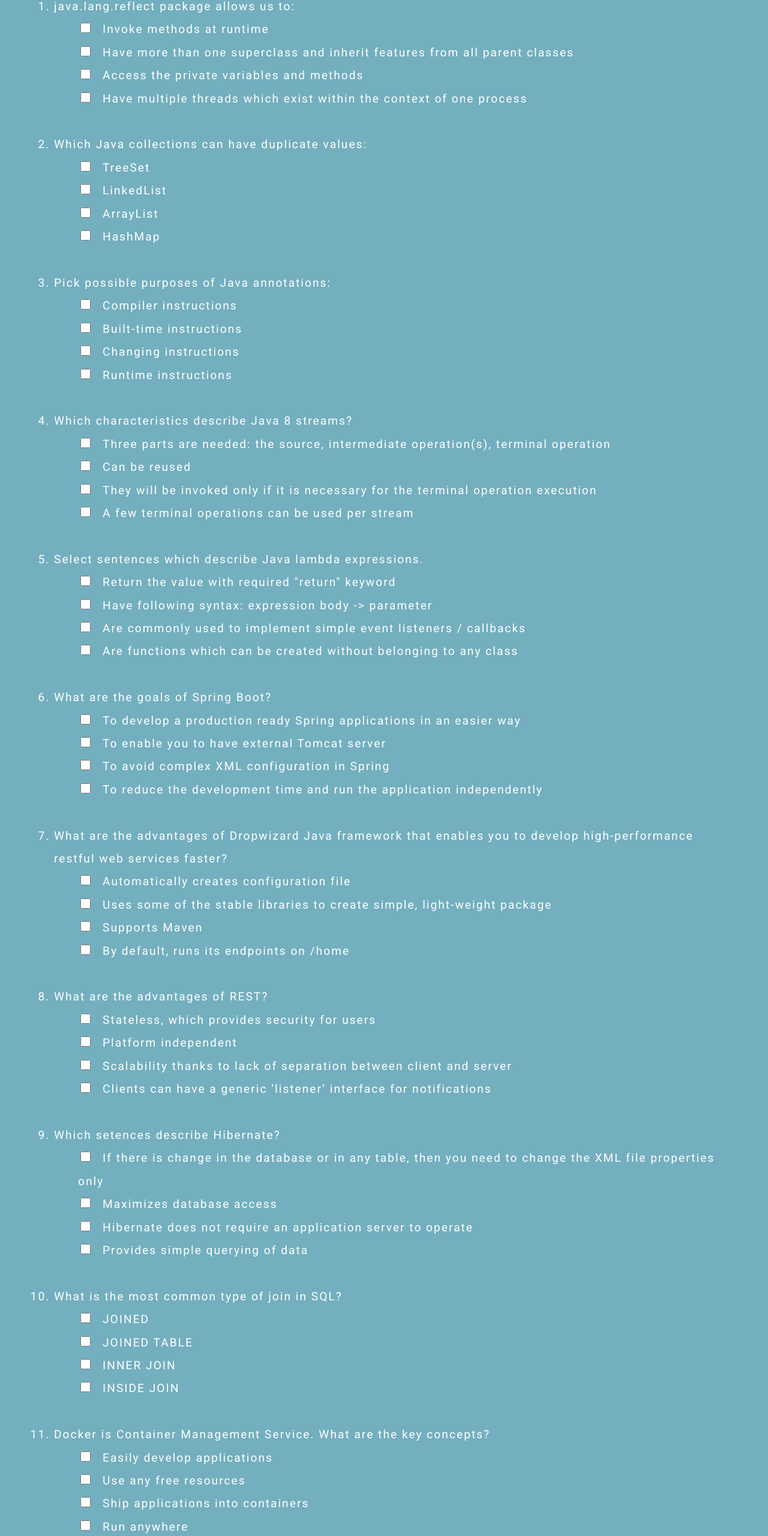
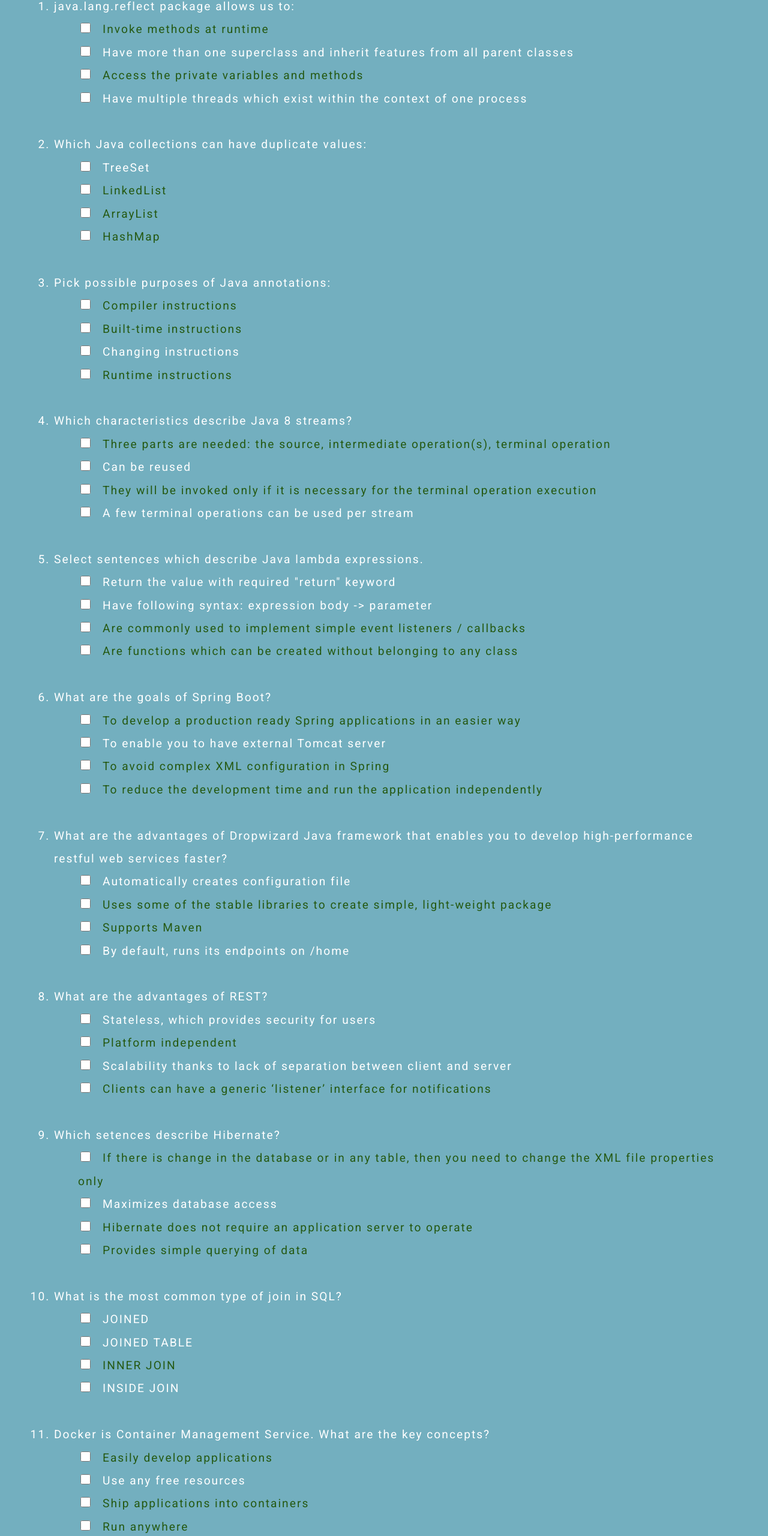
Before and after one commit to kpilszak/it-quiz, a plain HTML site: page index.html in a window 1280 px wide. Shown: the part 236-2797 px from the top of the page at 60% size. Drawn offline with Linux system fonts and the light colour scheme.

Commit message:
feat: Create span elements

```diff
--- a/index.html
+++ b/index.html
@@ -13,14 +13,14 @@
 				<li>java.lang.reflect package allows us to:
                     <ul>
                         <li>
-                            <label><input type="checkbox" class="correct">Invoke methods at runtime</label>
+                            <label><input type="checkbox"><span class="correct">Invoke methods at runtime</span></label>
                         </li>
                         <li>
                             <label><input type="checkbox">Have more than one superclass and inherit features from all parent classes</label>
                             <span class="correction"> It's called multiple inheritance, but is not allowed in Java. It's allowed in C++</span>
                         </li>
                         <li>
-                            <label><input type="checkbox" class="correct">Access the private variables and methods</label>
+                            <label><input type="checkbox"><span class="correct">Access the private variables and methods</span></label>
                         </li>
                         <li>
                             <label><input type="checkbox">Have multiple threads which exist within the context of one process</label>
@@ -36,13 +36,13 @@
                            <span class="correction"> Every set has unique values</span>
                        </li>
                        <li>
-                           <label><input type="checkbox" class="correct">LinkedList</label>
+                           <label><input type="checkbox"><span class="correct">LinkedList</span></label>
                        </li>
                        <li>
-                           <label><input type="checkbox" class="correct">ArrayList</label>
+                           <label><input type="checkbox"><span class="correct">ArrayList</span></label>
                        </li>
                        <li>
-                           <label><input type="checkbox" class="correct">HashMap</label>
+                           <label><input type="checkbox"><span class="correct">HashMap</span></label>
                        </li>
                    </ul>
                 </li>
@@ -50,17 +50,17 @@
                 <li>Pick possible purposes of Java annotations:
 					<ul>
                         <li>
-                            <label><input type="checkbox" class="correct">Compiler instructions</label>
+                            <label><input type="checkbox"><span class="correct">Compiler instructions</span></label>
                         </li>
                         <li>
-                            <label><input type="checkbox" class="correct">Built-time instructions</label>
+                            <label><input type="checkbox"><span class="correct">Built-time instructions</span></label>
                         </li>
                         <li>
                             <label><input type="checkbox">Changing instructions</label>
                             <span class="correction"> Annotations only provide metadata</span>
                         </li>
                         <li>
-                            <label><input type="checkbox" class="correct">Runtime instructions</label>
+                            <label><input type="checkbox"><span class="correct">Runtime instructions</span></label>
                         </li>
 					</ul>
 				</li>
@@ -68,14 +68,14 @@
 				<li>Which characteristics describe Java 8 streams?
 					<ul>
                         <li>
-                            <label><input type="checkbox"  class="correct">Three parts are needed: the source, intermediate operation(s), terminal operation</label>
+                            <label><input type="checkbox"><span class="correct">Three parts are needed: the source, intermediate operation(s), terminal operation</span></label>
                         </li>
                         <li>
                             <label><input type="checkbox">Can be reused</label>
                             <span class="correction"> Can't be reused</span>
                         </li>
                         <li>
-                            <label><input type="checkbox" class="correct">They will be invoked only if it is necessary for the terminal operation execution</label>
+                            <label><input type="checkbox"><span class="correct">They will be invoked only if it is necessary for the terminal operation execution</span></label>
                         </li>
                         <li>
                             <label><input type="checkbox">A few terminal operations can be used per stream</label>
@@ -95,10 +95,10 @@
                             <span class="correction"> Correct syntax is parameter -> expression body</span>
                         </li>
                         <li>
-                            <label><input type="checkbox" class="correct">Are commonly used to implement simple event listeners / callbacks</label>
+                            <label><input type="checkbox"><span class="correct">Are commonly used to implement simple event listeners / callbacks</span></label>
                         </li>
                         <li>
-                            <label><input type="checkbox" class="correct">Are functions which can be created without belonging to any class</label>
+                            <label><input type="checkbox"><span class="correct">Are functions which can be created without belonging to any class</span></label>
                         </li>
 					</ul>
 				</li>
@@ -106,17 +106,17 @@
 				<li>What are the goals of Spring Boot?
 					<ul>
                         <li>
-                            <label><input type="checkbox" class="correct">To develop a production ready Spring applications in an easier way</label>
+                            <label><input type="checkbox"><span class="correct">To develop a production ready Spring applications in an easier way</span></label>
                         </li>
                         <li>
                             <label><input type="checkbox">To enable you to have external Tomcat server</label>
                             <span class="correction"> The goal is to have embedded Apache Tomcat server</span>
                         </li>
                         <li>
-                            <label><input type="checkbox" class="correct">To avoid complex XML configuration in Spring</label>
+                            <label><input type="checkbox"><span class="correct">To avoid complex XML configuration in Spring</span></label>
                         </li>
                         <li>
-                            <label><input type="checkbox" class="correct">To reduce the development time and run the application independently</label>
+                            <label><input type="checkbox"><span class="correct">To reduce the development time and run the application independently</span></label>
                         </li>
 					</ul>
 				</li>
@@ -128,10 +128,10 @@
                             <span class="correction"> You need to create configuration file by yourself</span>
                         </li>
                         <li>
-                            <label><input type="checkbox" class="correct">Uses some of the stable libraries to create simple, light-weight package</label>
+                            <label><input type="checkbox"><span class="correct">Uses some of the stable libraries to create simple, light-weight package</span></label>
                         </li>
                         <li>
-                            <label><input type="checkbox" class="correct">Supports Maven</label>
+                            <label><input type="checkbox"><span class="correct">Supports Maven</span></label>
                         </li>
                         <li>
                             <label><input type="checkbox">By default, runs its endpoints on /home</label>
@@ -147,14 +147,14 @@
                             <span class="correction"> Stateless provides speed, but is not safe. SOAP provides much more security</span>
                         </li>
                         <li>
-                            <label><input type="checkbox" class="correct">Platform independent</label>
+                            <label><input type="checkbox"><span class="correct">Platform independent</span></label>
                         </li>
                         <li>
                             <label><input type="checkbox">Scalability thanks to lack of separation between client and server</label>
                             <span class="correction"> Scalability is thanks to separation between client and server</span>
                         </li>
                         <li>
-                            <label><input type="checkbox" class="correct">Clients can have a generic ‘listener’ interface for notifications</label>
+                            <label><input type="checkbox"><span class="correct">Clients can have a generic ‘listener’ interface for notifications</span></label>
                         </li>
                     </ul>
                 </li>
@@ -162,17 +162,17 @@
                 <li>Which setences describe Hibernate?
                     <ul>
                         <li>
-                            <label><input type="checkbox" class="correct">If there is change in the database or in any table, then you need to change the XML file properties only</label>
+                            <label><input type="checkbox"><span class="correct">If there is change in the database or in any table, then you need to change the XML file properties only</span></label>
                         </li>
                         <li>
                             <label><input type="checkbox">Maximizes database access</label>
                             <span class="correction"> Minimizes database access</span>
                         </li>
                         <li>
-                            <label><input type="checkbox" class="correct">Hibernate does not require an application server to operate</label>
+                            <label><input type="checkbox"><span class="correct">Hibernate does not require an application server to operate</span></label>
                         </li>
                         <li>
-                            <label><input type="checkbox" class="correct">Provides simple querying of data</label>
+                            <label><input type="checkbox"><span class="correct">Provides simple querying of data</span></label>
                         </li>
                     </ul>
                 </li>
@@ -186,7 +186,7 @@
                             <label><input type="checkbox">JOINED TABLE</label>
                         </li>
                         <li>
-                            <label><input type="checkbox" class="correct">INNER JOIN</label>
+                            <label><input type="checkbox"><span class="correct">INNER JOIN</span></label>
                         </li>
                         <li>
                             <label><input type="checkbox">INSIDE JOIN</label>
@@ -197,17 +197,17 @@
                 <li>Docker is Container Management Service. What are the key concepts?
                     <ul>
                         <li>
-                            <label><input type="checkbox" class="correct">Easily develop applications</label>
+                            <label><input type="checkbox"><span class="correct">Easily develop applications</span></label>
                         </li>
                         <li>
                             <label><input type="checkbox">Use any free resources</label>
                             <span class="correction"> Docker ensures that applicationa only uses resources that have been assigned to them</span>
                         </li>
                         <li>
-                            <label><input type="checkbox" class="correct">Ship applications into containers</label>
+                            <label><input type="checkbox"><span class="correct">Ship applications into containers</span></label>
                         </li>
                         <li>
-                            <label><input type="checkbox" class="correct">Run anywhere</label>
+                            <label><input type="checkbox"><span class="correct">Run anywhere</span></label>
                         </li>
                     </ul>
                 </li>
@@ -219,7 +219,7 @@
                             <label><input type="checkbox">Single Responsibility Principle</label>
                         </li>
                         <li>
-                            <label><input type="checkbox" class="correct">Open/Closed Principle</label>
+                            <label><input type="checkbox"><span class="correct">Open/Closed Principle</span></label>
                         </li>
                         <li>
                             <label><input type="checkbox">Liskov’s Substitution Principle</label>
@@ -245,7 +245,7 @@
                             <label><input type="checkbox">Final class</label>
                         </li>
                         <li>
-                            <label><input type="checkbox" class="correct">Interface</label>
+                            <label><input type="checkbox"><span class="correct">Interface</span></label>
                         </li>
                     </ul>
                 </li>
@@ -257,7 +257,7 @@
                             <span class="correction"> This command is used to start a new repository</span>
                         </li>
                         <li>
-                            <label><input type="checkbox" class="correct">git clone</label>
+                            <label><input type="checkbox"><span class="correct">git clone</span></label>
                         </li>
                         <li>
                             <label><input type="checkbox">git add</label>
@@ -273,10 +273,10 @@
                 <li>Which of the following are creational design patterns?
                     <ul>
                         <li>
-                            <label><input type="checkbox" class="correct">Singleton</label>
+                            <label><input type="checkbox"><span class="correct">Singleton</span></label>
                         </li>
                         <li>
-                            <label><input type="checkbox" class="correct">Abstract Factory</label>
+                            <label><input type="checkbox"><span class="correct">Abstract Factory</span></label>
                         </li>
                         <li>
                             <label><input type="checkbox">Facade</label>
```
